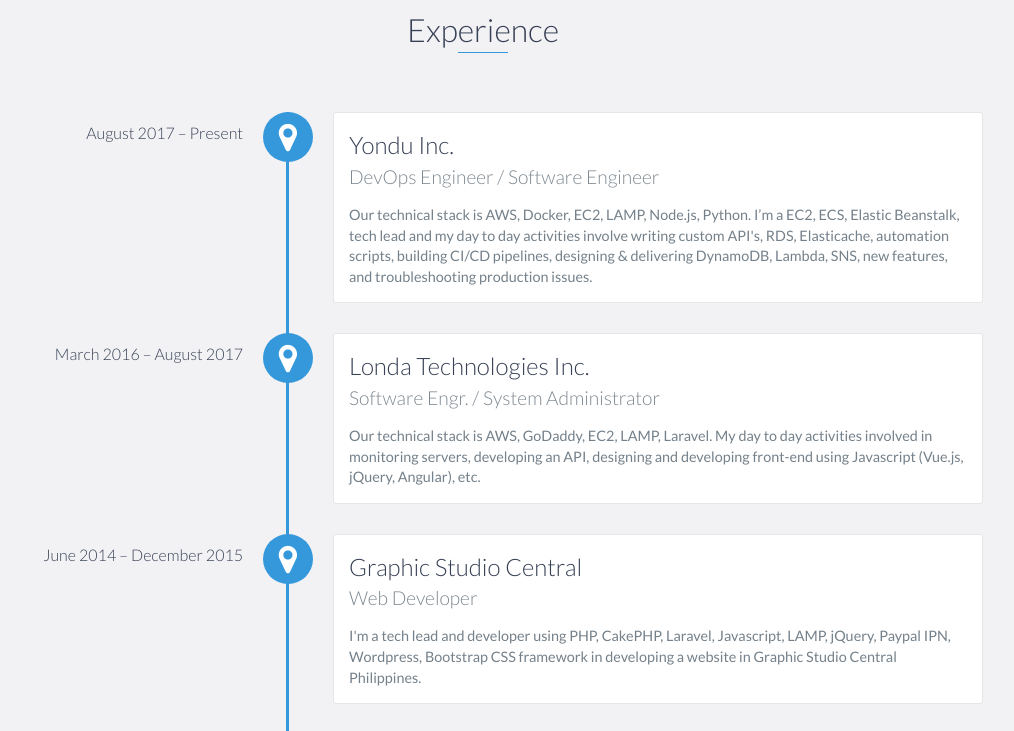
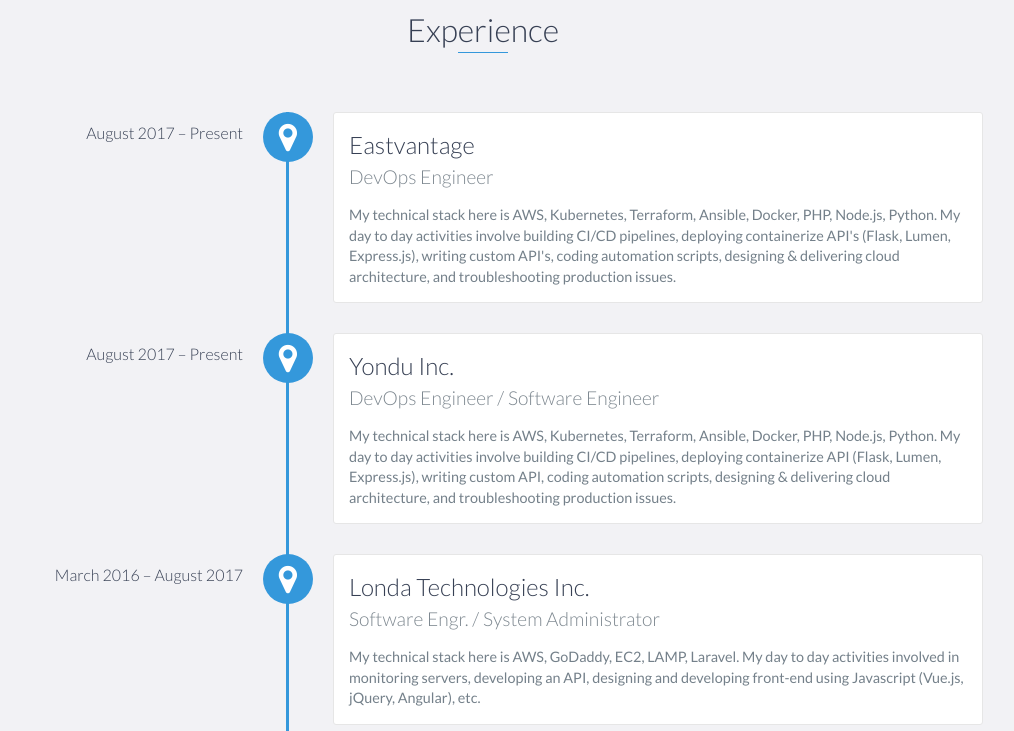
Before and after one commit to rommelporras/rommelporras.github.io, a website: page index.html in a window 1280 px wide. Shown: the part 1200-1931 px from the top of the page, without its empty margins (157-1171 px from the left). Drawn offline with nearby package versions, Linux system fonts and the light colour scheme.

Commit message:
Fix typo in Education & add Eastvantage experiece

```diff
--- a/index.html
+++ b/index.html
@@ -57,7 +57,7 @@
 <div id="lead">
     <div id="lead-content">
         <h1>Rommel Porras</h1>
-        <h2>Software Engineer</h2>
+        <h2>DevOps Engineer</h2>
 <!--        <a href="https://drive.google.com/uc?authuser=0&id=1n0J6kR0WpJfqoPceca4JLwX5CLTieDWR&export=download" class="btn-rounded-white">Download Resume</a>-->
     </div>
     <!-- End #lead-content -->
@@ -103,13 +103,22 @@
     <h2 class="heading">Experience</h2>
     <div id="experience-timeline">
         <div data-date="August 2017 – Present">
+            <h3>Eastvantage</h3>
+            <h4>DevOps Engineer</h4>
+            <p>
+                My technical stack here is AWS, Kubernetes, Terraform, Ansible, Docker, PHP, Node.js, Python.
+                My day to day activities involve building CI/CD pipelines, deploying containerize API's (Flask, Lumen, Express.js), writing custom API's,
+                coding automation scripts, designing & delivering cloud architecture, and troubleshooting production issues.
+            </p>
+        </div>
+
+        <div data-date="August 2017 – Present">
             <h3>Yondu Inc.</h3>
             <h4>DevOps Engineer / Software Engineer</h4>
             <p>
-                Our technical stack is AWS, Docker, EC2, LAMP, Node.js, Python. I’m a EC2, ECS, Elastic Beanstalk,
-                tech lead and my day to day activities involve writing custom API's, RDS, Elasticache,
-                automation scripts, building CI/CD pipelines, designing & delivering DynamoDB, Lambda, SNS,
-                new features, and troubleshooting production issues.
+                My technical stack here is AWS, Kubernetes, Terraform, Ansible, Docker, PHP, Node.js, Python.
+                My day to day activities involve building CI/CD pipelines, deploying containerize API (Flask, Lumen, Express.js), writing custom API,
+                coding automation scripts, designing & delivering cloud architecture, and troubleshooting production issues.
             </p>
         </div>
 
@@ -117,7 +126,7 @@
             <h3>Londa Technologies Inc.</h3>
             <h4>Software Engr. / System Administrator</h4>
             <p>
-                Our technical stack is AWS, GoDaddy, EC2, LAMP, Laravel. My day to day
+                My technical stack here is AWS, GoDaddy, EC2, LAMP, Laravel. My day to day
                 activities involved in monitoring servers, developing an API, designing
                 and developing front-end using Javascript (Vue.js, jQuery, Angular), etc.
             </p>
@@ -148,7 +157,7 @@
     <h2 class="heading">Education</h2>
     <div class="education-block">
         <h3>STI College Southwoods</h3>
-        <span class="education-date">June 2010 - March 20147</span>
+        <span class="education-date">June 2010 - March 2014</span>
         <h4>Bachelor of Science in Information Technologies</h4>
     </div>
     <!-- End .education-block -->
```
